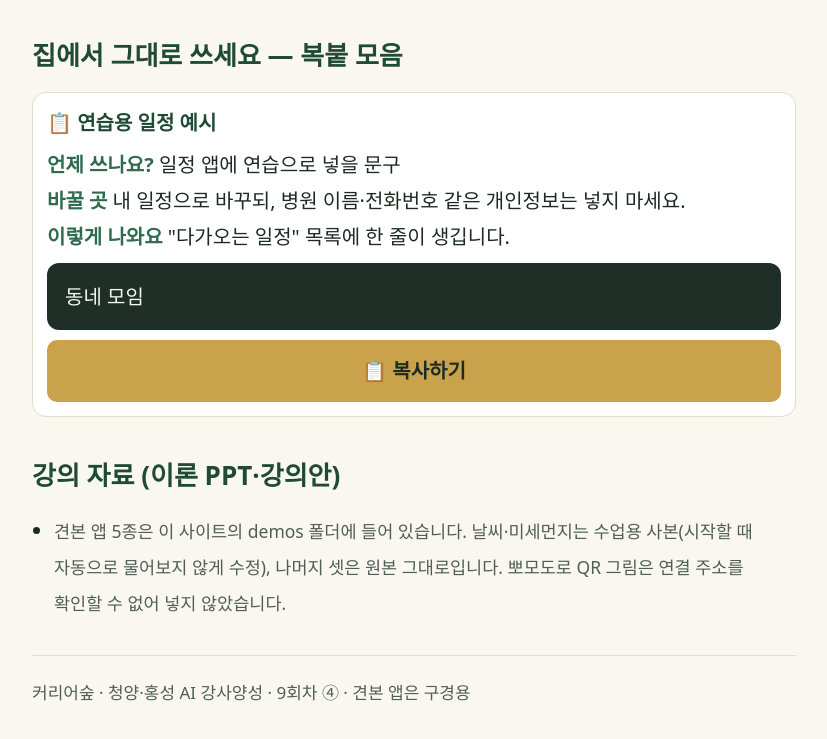
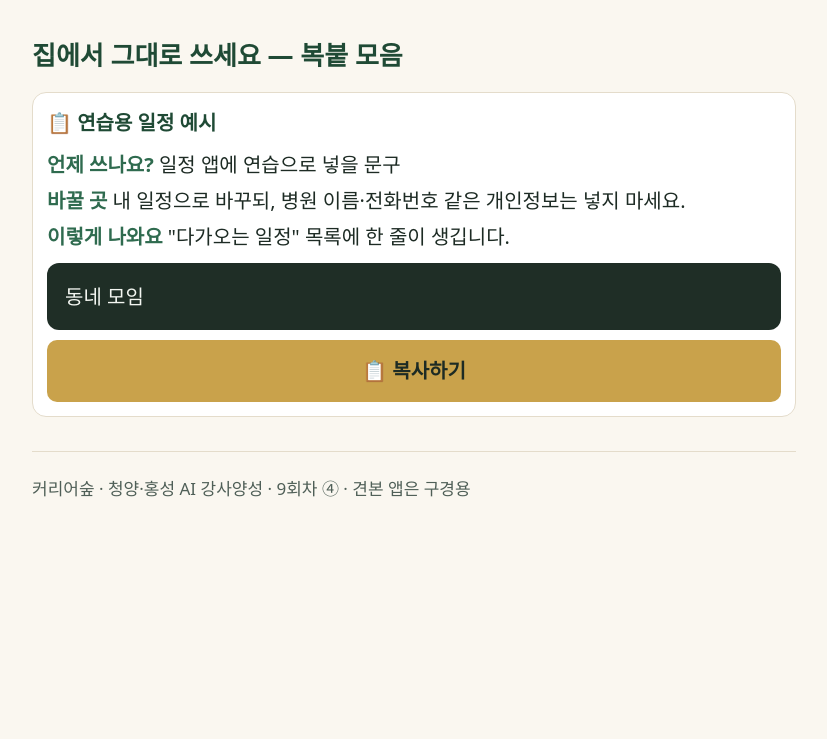
Before and after one commit to moi02040924-oss/cheongyang_lab, a plain HTML site: page r9d.html in a window 1280 px wide. Shown: the part 11002-11741 px from the top of the page, without its empty margins (226-1053 px from the left). After the commit the page ends 11604 px from the top, so only its background shows below. Drawn offline with Linux system fonts and the light colour scheme.

Commit message:
Add files via upload

```diff
--- a/r9d.html
+++ b/r9d.html
@@ -21,6 +21,5 @@
 <section id="caution"><h2>주의 사항</h2><div class="cautions"><div class="caution"><b>⚠️ 날씨·미세먼지는 인터넷을 써요</b><p>도시 버튼을 눌렀을 때만 그 도시의 위도·경도가 무료 날씨 서비스로 전달됩니다. 내 이름·글·현재 위치는 보내지 않습니다.</p></div><div class="caution"><b>⚠️ 개인정보는 넣지 않아요</b><p>일정·진단 앱에도 이름·전화번호·병원 이름 같은 개인정보는 연습으로 넣지 마세요.</p></div><div class="caution"><b>⚠️ 공용 컴퓨터에서는 지우세요</b><p>이 기기에 저장되는 앱은 공용 컴퓨터에 내용이 남을 수 있어요.</p></div><div class="caution"><b>⚠️ 진단은 참고용이에요</b><p>홀랜드 약식 진단은 공식 표준화 검사가 아닙니다.</p></div></div></section>
 <section class="core" id="core"><h2>핵심 3문장</h2><ol><li>견본 앱은 "내가 만들 앱은 이런 모양"을 느끼는 구경용입니다.</li><li>API 앱은 버튼을 눌렀을 때 도시 좌표만 날씨 서비스로 보냅니다.</li><li>일정·뽀모도로·진단은 이 기기에만 저장됩니다.</li></ol><p class="slogan">"눌러 보고 · 느끼고 · 내가 만든다"</p></section>
 <section id="homecopy"><h2>집에서 그대로 쓰세요 — 복붙 모음</h2><div class="pbox"><div class="ptitle">📋 연습용 일정 예시</div><ul class="pinfo"><li><b>언제 쓰나요?</b> 일정 앱에 연습으로 넣을 문구</li><li><b>바꿀 곳</b> 내 일정으로 바꾸되, 병원 이름·전화번호 같은 개인정보는 넣지 마세요.</li><li><b>이렇게 나와요</b> "다가오는 일정" 목록에 한 줄이 생깁니다.</li></ul><pre class="prompt" id="pp2">동네 모임</pre><button class="copy" data-copy="pp2">📋 복사하기</button></div></section>
-<section id="material"><h2>강의 자료 (이론 PPT·강의안)</h2><ul class="pptlist"><li><span>견본 앱 5종은 이 사이트의 demos 폴더에 들어 있습니다. 날씨·미세먼지는 수업용 사본(시작할 때 자동으로 물어보지 않게 수정), 나머지 셋은 원본 그대로입니다. 뽀모도로 QR 그림은 연결 주소를 확인할 수 없어 넣지 않았습니다.</span></li></ul></section>
 <footer><p>커리어숲 · 청양·홍성 AI 강사양성 · 9회차 ④ · 견본 앱은 구경용</p></footer></main>
 <a class="totop" href="#top" aria-label="맨 위로">▲ 맨 위로</a><script src="copy.js"></script></body></html>
```
Also changed, not shown: r9c.html (+0 -1 lines).
